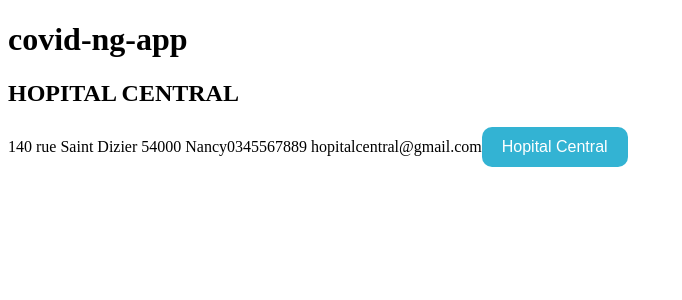
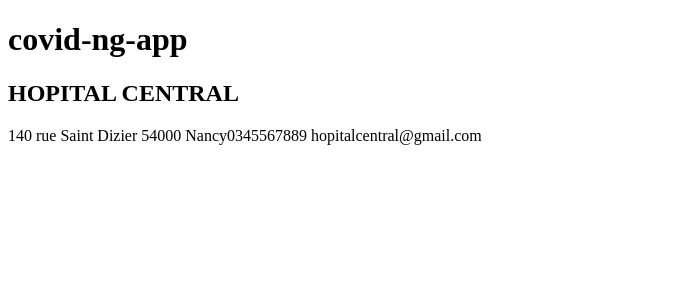
Before and after one commit to Lamkateh/covid-ng-app, an Angular app: page /centers/detail/1 in a window 1280 px wide. Shown: the top 300 px of the page, without its empty margins (0-682 px from the left). Built offline with nearby package versions, Linux system fonts and the light colour scheme.

Commit message:
retrait boutton dans vaccination

```diff
--- a/src/app/vaccination-center/vaccination-center.component.html
+++ b/src/app/vaccination-center/vaccination-center.component.html
@@ -4,6 +4,5 @@
     {{ center?.address }}
     <span>{{ center?.zipCode }} {{ center?.city }}</span>
     <span>{{ center?.phone }} {{ center?.email }}</span>
-    <app-button-general title={{center.name}}></app-button-general>
   </div>
 </div>
```
